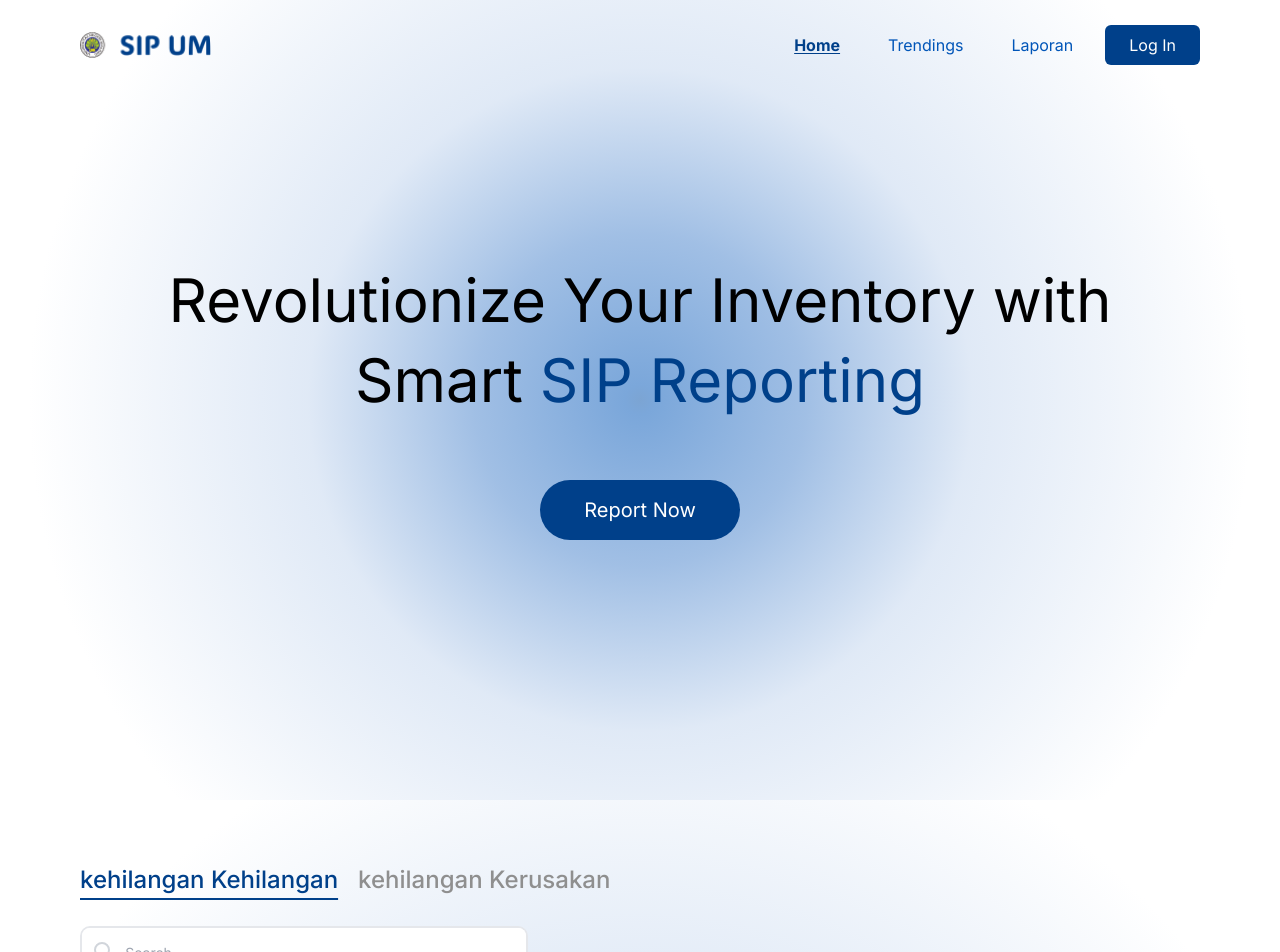
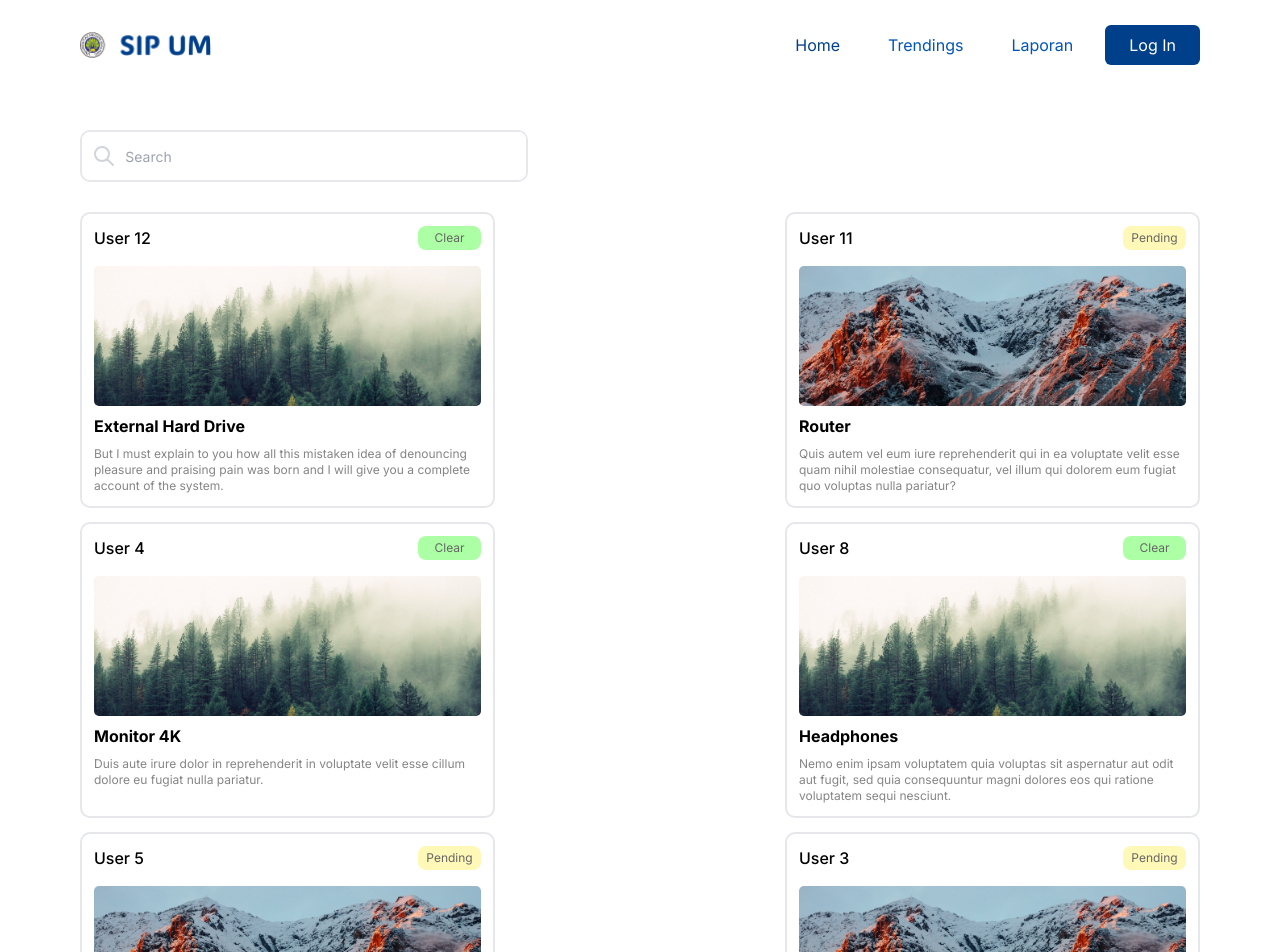
Before and after one commit to Aditya27T/sip-fe, a Next.js app: page /home in a window 1280 px wide. Shown: the top 952 px of the page. Built offline with nearby package versions, Linux system fonts and the light colour scheme.

Commit message:
fix : bug navbar

```diff
--- a/src/app/home/page.js
+++ b/src/app/home/page.js
@@ -1,76 +1,38 @@
 "use client";
-import React, { useState } from "react";
+import React from "react";
 import { useRouter } from "next/navigation";
 import Image from "next/image";
 
 import Navbar from "@/components/Navbar";
-import Button from "@/components/Button";
 import Search from "@/components/Search";
 import styles from "@/app/home/home.module.css";
 
 const data = [
-  { namaUser: "User 1", status: "Pending", thumbnail: "/assets/images/thumbnail_1.jpg", namaBarang: "Laptop Dell XPS 13", deskripsi: "Lorem ipsum dolor sit amet, consectetur adipiscing elit.", type: "kehilangan", vote: 0 },
-  { namaUser: "User 2", status: "Clear", thumbnail: "/assets/images/thumbnail_2.jpg", namaBarang: "Keyboard Mechanical", deskripsi: "Sed do eiusmod tempor incididunt ut labore et dolore magna aliqua.", type: "kerusakan", vote: 5},
-  { namaUser: "User 3", status: "Pending", thumbnail: "/assets/images/thumbnail_1.jpg", namaBarang: "Mouse Wireless", deskripsi: "Ut enim ad minim veniam, quis nostrud exercitation ullamco laboris nisi ut aliquip ex ea commodo consequat.", type: "kehilangan", vote: 10},
-  { namaUser: "User 4", status: "Clear", thumbnail: "/assets/images/thumbnail_2.jpg", namaBarang: "Monitor 4K", deskripsi: "Duis aute irure dolor in reprehenderit in voluptate velit esse cillum dolore eu fugiat nulla pariatur.", type: "kerusakan", vote: 20},
-  { namaUser: "User 5", status: "Pending", thumbnail: "/assets/images/thumbnail_1.jpg", namaBarang: "Printer Laser", deskripsi: "Excepteur sint occaecat cupidatat non proident, sunt in culpa qui officia deserunt mollit anim id est laborum.", type: "kehilangan", vote: 13},
-  { namaUser: "User 6", status: "Clear", thumbnail: "/assets/images/thumbnail_2.jpg", namaBarang: "Smartphone", deskripsi: "Sed ut perspiciatis unde omnis iste natus error sit voluptatem accusantium doloremque laudantium, totam rem aperiam.", type: "kerusakan", vote: 7},
-  { namaUser: "User 7", status: "Pending", thumbnail: "/assets/images/thumbnail_1.jpg", namaBarang: "Tablet", deskripsi: "Eaque ipsa quae ab illo inventore veritatis et quasi architecto beatae vitae dicta sunt explicabo.", type: "kehilangan", vote: 3},
-  { namaUser: "User 8", status: "Clear", thumbnail: "/assets/images/thumbnail_2.jpg", namaBarang: "Headphones", deskripsi: "Nemo enim ipsam voluptatem quia voluptas sit aspernatur aut odit aut fugit, sed quia consequuntur magni dolores eos qui ratione voluptatem sequi nesciunt.", type: "kerusakan", vote: 15},
-  { namaUser: "User 9", status: "Pending", thumbnail: "/assets/images/thumbnail_1.jpg", namaBarang: "Webcam", deskripsi: "Neque porro quisquam est, qui dolorem ipsum quia dolor sit amet, consectetur, adipisci velit, sed quia non numquam eius modi tempora incidunt ut labore et dolore magnam aliquam quaerat voluptatem.", type: "kehilangan", vote: 2},
-  { namaUser: "User 10", status: "Clear", thumbnail: "/assets/images/thumbnail_2.jpg", namaBarang: "Microphone", deskripsi: "Ut enim ad minima veniam, quis nostrum exercitationem ullam corporis suscipit laboriosam, nisi ut aliquid ex ea commodi consequatur?", type: "kerusakan", vote: 8},
-  { namaUser: "User 11", status: "Pending", thumbnail: "/assets/images/thumbnail_1.jpg", namaBarang: "Router", deskripsi: "Quis autem vel eum iure reprehenderit qui in ea voluptate velit esse quam nihil molestiae consequatur, vel illum qui dolorem eum fugiat quo voluptas nulla pariatur?", type: "kehilangan", vote: 54},
-  { namaUser: "User 12", status: "Clear", thumbnail: "/assets/images/thumbnail_2.jpg", namaBarang: "External Hard Drive", deskripsi: "But I must explain to you how all this mistaken idea of denouncing pleasure and praising pain was born and I will give you a complete account of the system.", type: "kerusakan", vote: 92}
+    { id: 1, namaUser: "User 1", status: "Pending", thumbnail: "/assets/images/thumbnail_1.jpg", namaBarang: "Laptop Dell XPS 13", deskripsi: "Lorem ipsum dolor sit amet, consectetur adipiscing elit.", type: "kehilangan", vote: 0 },
+    { id: 2, namaUser: "User 2", status: "Clear", thumbnail: "/assets/images/thumbnail_2.jpg", namaBarang: "Keyboard Mechanical", deskripsi: "Sed do eiusmod tempor incididunt ut labore et dolore magna aliqua.", type: "kerusakan", vote: 5 },
+    { id: 3, namaUser: "User 3", status: "Pending", thumbnail: "/assets/images/thumbnail_1.jpg", namaBarang: "Mouse Wireless", deskripsi: "Ut enim ad minim veniam, quis nostrud exercitation ullamco laboris nisi ut aliquip ex ea commodo consequat.", type: "kehilangan", vote: 10 },
+    { id: 4, namaUser: "User 4", status: "Clear", thumbnail: "/assets/images/thumbnail_2.jpg", namaBarang: "Monitor 4K", deskripsi: "Duis aute irure dolor in reprehenderit in voluptate velit esse cillum dolore eu fugiat nulla pariatur.", type: "kerusakan", vote: 20 },
+    { id: 5, namaUser: "User 5", status: "Pending", thumbnail: "/assets/images/thumbnail_1.jpg", namaBarang: "Printer Laser", deskripsi: "Excepteur sint occaecat cupidatat non proident, sunt in culpa qui officia deserunt mollit anim id est laborum.", type: "kehilangan", vote: 13 },
+    { id: 6, namaUser: "User 6", status: "Clear", thumbnail: "/assets/images/thumbnail_2.jpg", namaBarang: "Smartphone", deskripsi: "Sed ut perspiciatis unde omnis iste natus error sit voluptatem accusantium doloremque laudantium, totam rem aperiam.", type: "kerusakan", vote: 7 },
+    { id: 7, namaUser: "User 7", status: "Pending", thumbnail: "/assets/images/thumbnail_1.jpg", namaBarang: "Tablet", deskripsi: "Eaque ipsa quae ab illo inventore veritatis et quasi architecto beatae vitae dicta sunt explicabo.", type: "kehilangan", vote: 3 },
+    { id: 8, namaUser: "User 8", status: "Clear", thumbnail: "/assets/images/thumbnail_2.jpg", namaBarang: "Headphones", deskripsi: "Nemo enim ipsam voluptatem quia voluptas sit aspernatur aut odit aut fugit, sed quia consequuntur magni dolores eos qui ratione voluptatem sequi nesciunt.", type: "kerusakan", vote: 15 },
+    { id: 9, namaUser: "User 9", status: "Pending", thumbnail: "/assets/images/thumbnail_1.jpg", namaBarang: "Webcam", deskripsi: "Neque porro quisquam est, qui dolorem ipsum quia dolor sit amet, consectetur, adipisci velit, sed quia non numquam eius modi tempora incidunt ut labore et dolore magnam aliquam quaerat voluptatem.", type: "kehilangan", vote: 2 },
+    { id: 10, namaUser: "User 10", status: "Clear", thumbnail: "/assets/images/thumbnail_2.jpg", namaBarang: "Microphone", deskripsi: "Ut enim ad minima veniam, quis nostrum exercitationem ullam corporis suscipit laboriosam, nisi ut aliquid ex ea commodi consequatur?", type: "kerusakan", vote: 8 },
+    { id: 11, namaUser: "User 11", status: "Pending", thumbnail: "/assets/images/thumbnail_1.jpg", namaBarang: "Router", deskripsi: "Quis autem vel eum iure reprehenderit qui in ea voluptate velit esse quam nihil molestiae consequatur, vel illum qui dolorem eum fugiat quo voluptas nulla pariatur?", type: "kehilangan", vote: 54 },
+    { id: 12, namaUser: "User 12", status: "Clear", thumbnail: "/assets/images/thumbnail_2.jpg", namaBarang: "External Hard Drive", deskripsi: "But I must explain to you how all this mistaken idea of denouncing pleasure and praising pain was born and I will give you a complete account of the system.", type: "kerusakan", vote: 92 }
 ];
 
-
-export default function Main() {
+export default function Trending() {
     const router = useRouter();
-  const [selectedType, setSelectedType] = useState('kehilangan');
-
-  const handleTypeChange = (type) => {
-    setSelectedType(type);
-  };
-  const filteredData = data.filter(item => item.type === selectedType);
+    const sortedData = data.sort((a, b) => b.vote - a.vote);
 
     return (
         <>
             <Navbar />
             <main className="w-full h-auto">
-        <section id="hero" className={`${styles.backgroundRadial} w-full h-screen flex justify-center items-center`}>
-          <div className="w-full flex flex-col gap-[20px] md:gap-[60px] justify-center items-center">
-            <h1 className="text-center text-2xl sm:text-4xl md:text-6xl mx-[20px] sm:mx-[20px] lg:mx-[120px] leading-[30px] sm:leading-[40px] md:leading-[80px]">Revolutionize Your Inventory with Smart <span className="text-[#00408A]">SIP Reporting</span></h1>
-            <a onClick={ function () {
-                router.push("/login")
-              }}>
-              <Button className="w-[150px] md:w-[200px] h-[40px] md:h-[60px] font-normal rounded-[32px] bg-[#00408A] text-center text-sm md:text-xl text-white">
-                Report Now
-              </Button>
-            </a>
-          </div>
-        </section>
-
-        <section id="laporan" className={`${styles.backgroundRadial} w-full h-auto flex justify-center items-center py-16`}>
+                <section id="laporan" className="w-full h-auto flex justify-center items-center pt-[130px] pb-[50px]">
                     <div className="container mx-auto">
                         <div className="w-full h-auto flex flex-col gap-[30px]">
-              <div className="w-full h-auto flex flex-col justify-start gap-[30px]">
-                {/* Option */}
-                <div className="w-full h-auto flex justify-center lg:justify-start">
-                  <ul className="flex items-center gap-5">
-                    <li
-                      className={`text-xs sm:text-base md:text-2xl font-medium cursor-pointer ${selectedType === 'kehilangan' ? 'underline underline-offset-[5px] sm:underline-offset-[10px] text-[#00408A]' : 'text-[#8F8F8F]'}`}
-                      onClick={() => handleTypeChange('kehilangan')}
-                    >
-                      kehilangan Kehilangan
-                    </li>
-                    <li
-                      className={`text-xs sm:text-base md:text-2xl font-medium cursor-pointer ${selectedType === 'kerusakan' ? 'underline underline-offset-[5px] sm:underline-offset-[10px] text-[#00408A]' : 'text-[#8F8F8F]'}`}
-                      onClick={() => handleTypeChange('kerusakan')}
-                    >
-                      kehilangan Kerusakan
-                    </li>
-                  </ul>
-                </div>
                             {/* Search */}
                             <div className="w-full lg:max-w-md rounded-[10px] border-2">
                                 <div className="relative flex items-center w-full h-[40px] sm:h-12 rounded-lg focus-within:shadow-lg bg-white overflow-hidden">
@@ -82,10 +44,9 @@ export default function Main() {
                                     <Search className="peer h-full w-full outline-none text-sm text-gray-700 pr-2" type="text" id="search" placeholder="Search" />
                                 </div>
                             </div>
-              </div>
                             {/* Data Card kehilangan */}
                             <div className="w-full h-auto flex flex-wrap justify-between items-center gap-[14px]">
-                {filteredData.map((item, index) => (
+                                {sortedData.map((item, index) => (
                                     <div key={index} className="w-full md:max-w-[345px] lg:max-w-[415px] h-[400px] md:h-[257px] lg:h-[296px] flex flex-col gap-2 p-3 border-2 rounded-[10px] bg-white">
                                         <div className="w-full h-auto flex justify-between items-center">
                                             <h3 className="text-base font-medium">{item.namaUser}</h3>
@@ -110,5 +71,5 @@ export default function Main() {
                 </section>
             </main>
         </>
-  )
+    );
 }
--- a/src/app/trending/page.js
+++ b/src/app/trending/page.js
@@ -8,18 +8,18 @@ import Search from "@/components/Search";
 import styles from "@/app/home/home.module.css";
 
 const data = [
-    { namaUser: "User 1", status: "Pending", thumbnail: "/assets/images/thumbnail_1.jpg", namaBarang: "Laptop Dell XPS 13", deskripsi: "Lorem ipsum dolor sit amet, consectetur adipiscing elit.", type: "kehilangan", vote: 0 },
-    { namaUser: "User 2", status: "Clear", thumbnail: "/assets/images/thumbnail_2.jpg", namaBarang: "Keyboard Mechanical", deskripsi: "Sed do eiusmod tempor incididunt ut labore et dolore magna aliqua.", type: "kerusakan", vote: 5},
-    { namaUser: "User 3", status: "Pending", thumbnail: "/assets/images/thumbnail_1.jpg", namaBarang: "Mouse Wireless", deskripsi: "Ut enim ad minim veniam, quis nostrud exercitation ullamco laboris nisi ut aliquip ex ea commodo consequat.", type: "kehilangan", vote: 10},
-    { namaUser: "User 4", status: "Clear", thumbnail: "/assets/images/thumbnail_2.jpg", namaBarang: "Monitor 4K", deskripsi: "Duis aute irure dolor in reprehenderit in voluptate velit esse cillum dolore eu fugiat nulla pariatur.", type: "kerusakan", vote: 20},
-    { namaUser: "User 5", status: "Pending", thumbnail: "/assets/images/thumbnail_1.jpg", namaBarang: "Printer Laser", deskripsi: "Excepteur sint occaecat cupidatat non proident, sunt in culpa qui officia deserunt mollit anim id est laborum.", type: "kehilangan", vote: 13},
-    { namaUser: "User 6", status: "Clear", thumbnail: "/assets/images/thumbnail_2.jpg", namaBarang: "Smartphone", deskripsi: "Sed ut perspiciatis unde omnis iste natus error sit voluptatem accusantium doloremque laudantium, totam rem aperiam.", type: "kerusakan", vote: 7},
-    { namaUser: "User 7", status: "Pending", thumbnail: "/assets/images/thumbnail_1.jpg", namaBarang: "Tablet", deskripsi: "Eaque ipsa quae ab illo inventore veritatis et quasi architecto beatae vitae dicta sunt explicabo.", type: "kehilangan", vote: 3},
-    { namaUser: "User 8", status: "Clear", thumbnail: "/assets/images/thumbnail_2.jpg", namaBarang: "Headphones", deskripsi: "Nemo enim ipsam voluptatem quia voluptas sit aspernatur aut odit aut fugit, sed quia consequuntur magni dolores eos qui ratione voluptatem sequi nesciunt.", type: "kerusakan", vote: 15},
-    { namaUser: "User 9", status: "Pending", thumbnail: "/assets/images/thumbnail_1.jpg", namaBarang: "Webcam", deskripsi: "Neque porro quisquam est, qui dolorem ipsum quia dolor sit amet, consectetur, adipisci velit, sed quia non numquam eius modi tempora incidunt ut labore et dolore magnam aliquam quaerat voluptatem.", type: "kehilangan", vote: 2},
-    { namaUser: "User 10", status: "Clear", thumbnail: "/assets/images/thumbnail_2.jpg", namaBarang: "Microphone", deskripsi: "Ut enim ad minima veniam, quis nostrum exercitationem ullam corporis suscipit laboriosam, nisi ut aliquid ex ea commodi consequatur?", type: "kerusakan", vote: 8},
-    { namaUser: "User 11", status: "Pending", thumbnail: "/assets/images/thumbnail_1.jpg", namaBarang: "Router", deskripsi: "Quis autem vel eum iure reprehenderit qui in ea voluptate velit esse quam nihil molestiae consequatur, vel illum qui dolorem eum fugiat quo voluptas nulla pariatur?", type: "kehilangan", vote: 54},
-    { namaUser: "User 12", status: "Clear", thumbnail: "/assets/images/thumbnail_2.jpg", namaBarang: "External Hard Drive", deskripsi: "But I must explain to you how all this mistaken idea of denouncing pleasure and praising pain was born and I will give you a complete account of the system.", type: "kerusakan", vote: 92}
+    { id:1, namaUser: "User 1", status: "Pending", thumbnail: "/assets/images/thumbnail_1.jpg", namaBarang: "Laptop Dell XPS 13", deskripsi: "Lorem ipsum dolor sit amet, consectetur adipiscing elit.", type: "kehilangan", vote: 0 },
+    { id:2, namaUser: "User 2", status: "Clear", thumbnail: "/assets/images/thumbnail_2.jpg", namaBarang: "Keyboard Mechanical", deskripsi: "Sed do eiusmod tempor incididunt ut labore et dolore magna aliqua.", type: "kerusakan", vote: 5},
+    { id:3, namaUser: "User 3", status: "Pending", thumbnail: "/assets/images/thumbnail_1.jpg", namaBarang: "Mouse Wireless", deskripsi: "Ut enim ad minim veniam, quis nostrud exercitation ullamco laboris nisi ut aliquip ex ea commodo consequat.", type: "kehilangan", vote: 10},
+    { id:4, namaUser: "User 4", status: "Clear", thumbnail: "/assets/images/thumbnail_2.jpg", namaBarang: "Monitor 4K", deskripsi: "Duis aute irure dolor in reprehenderit in voluptate velit esse cillum dolore eu fugiat nulla pariatur.", type: "kerusakan", vote: 20},
+    { id:5, namaUser: "User 5", status: "Pending", thumbnail: "/assets/images/thumbnail_1.jpg", namaBarang: "Printer Laser", deskripsi: "Excepteur sint occaecat cupidatat non proident, sunt in culpa qui officia deserunt mollit anim id est laborum.", type: "kehilangan", vote: 13},
+    { id:6, namaUser: "User 6", status: "Clear", thumbnail: "/assets/images/thumbnail_2.jpg", namaBarang: "Smartphone", deskripsi: "Sed ut perspiciatis unde omnis iste natus error sit voluptatem accusantium doloremque laudantium, totam rem aperiam.", type: "kerusakan", vote: 7},
+    { id:7, namaUser: "User 7", status: "Pending", thumbnail: "/assets/images/thumbnail_1.jpg", namaBarang: "Tablet", deskripsi: "Eaque ipsa quae ab illo inventore veritatis et quasi architecto beatae vitae dicta sunt explicabo.", type: "kehilangan", vote: 3},
+    { id:8, namaUser: "User 8", status: "Clear", thumbnail: "/assets/images/thumbnail_2.jpg", namaBarang: "Headphones", deskripsi: "Nemo enim ipsam voluptatem quia voluptas sit aspernatur aut odit aut fugit, sed quia consequuntur magni dolores eos qui ratione voluptatem sequi nesciunt.", type: "kerusakan", vote: 15},
+    { id:9, namaUser: "User 9", status: "Pending", thumbnail: "/assets/images/thumbnail_1.jpg", namaBarang: "Webcam", deskripsi: "Neque porro quisquam est, qui dolorem ipsum quia dolor sit amet, consectetur, adipisci velit, sed quia non numquam eius modi tempora incidunt ut labore et dolore magnam aliquam quaerat voluptatem.", type: "kehilangan", vote: 2},
+    { id:10, namaUser: "User 10", status: "Clear", thumbnail: "/assets/images/thumbnail_2.jpg", namaBarang: "Microphone", deskripsi: "Ut enim ad minima veniam, quis nostrum exercitationem ullam corporis suscipit laboriosam, nisi ut aliquid ex ea commodi consequatur?", type: "kerusakan", vote: 8},
+    { id:11, namaUser: "User 11", status: "Pending", thumbnail: "/assets/images/thumbnail_1.jpg", namaBarang: "Router", deskripsi: "Quis autem vel eum iure reprehenderit qui in ea voluptate velit esse quam nihil molestiae consequatur, vel illum qui dolorem eum fugiat quo voluptas nulla pariatur?", type: "kehilangan", vote: 54},
+    { id:12, namaUser: "User 12", status: "Clear", thumbnail: "/assets/images/thumbnail_2.jpg", namaBarang: "External Hard Drive", deskripsi: "But I must explain to you how all this mistaken idea of denouncing pleasure and praising pain was born and I will give you a complete account of the system.", type: "kerusakan", vote: 92}
 ];
 
 export default function Trending() {
--- a/src/components/Navbar.js
+++ b/src/components/Navbar.js
@@ -4,15 +4,17 @@ import { useState, useEffect, useRef } from "react";
 import Link from "next/link";
 import Image from "next/image";
 import { useRouter } from "next/navigation";
-
 import Button from "@/components/Button";
+import { usePathname } from 'next/navigation';
 
 const Navbar = () => {
     const [isClick, setIsClick] = useState(false);
     const [activeNav, setActiveNav] = useState('/');
     const [isScrolled, setIsScrolled] = useState(false);
+    const [shouldScrollToLaporan, setShouldScrollToLaporan] = useState(false);
     const navOutside = useRef();
     const router = useRouter();
+    const pathname = usePathname();
 
     const toggleNavbar = () => {
         setIsClick(!isClick);
@@ -21,18 +23,23 @@ const Navbar = () => {
     const handleNavClick = (navItem) => {
         setActiveNav(navItem);
         if (navItem === 'laporan') {
-            handleScrollToLaporan();
+            if (pathname !== '/') {
+                setShouldScrollToLaporan(true);
+                router.push('/#laporan');
+            } else {
+                handleScrollToLaporan();
+            }
+        } else {
+            router.push(navItem);
         }
+        toggleNavbar();
     };
 
     const handleScrollToLaporan = () => {
         const laporanSection = document.getElementById('laporan');
         if (laporanSection) {
             laporanSection.scrollIntoView({ behavior: 'smooth' });
-        } else {
-            router.push('/#laporan', undefined, { scroll: false });
         }
-        toggleNavbar();
     };
 
     useEffect(() => {
@@ -58,6 +65,20 @@ const Navbar = () => {
             window.removeEventListener("scroll", handleScroll);
         };
     }, []);
+
+    // Effect to update activeNav based on current route
+    useEffect(() => {
+        const currentPath = window.location.pathname;
+        setActiveNav(currentPath);
+    }, [router]);
+
+    // Effect to handle scroll to laporan after navigation
+    useEffect(() => {
+        if (shouldScrollToLaporan && pathname === '/') {
+            handleScrollToLaporan();
+            setShouldScrollToLaporan(false);
+        }
+    }, [pathname, shouldScrollToLaporan]);
 
     return (
         <>
```
Lines whose indentation alone changed are shown as unchanged.
